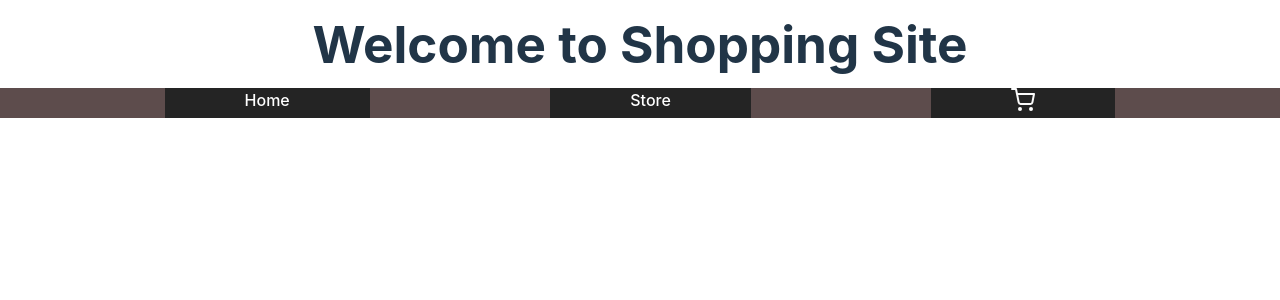
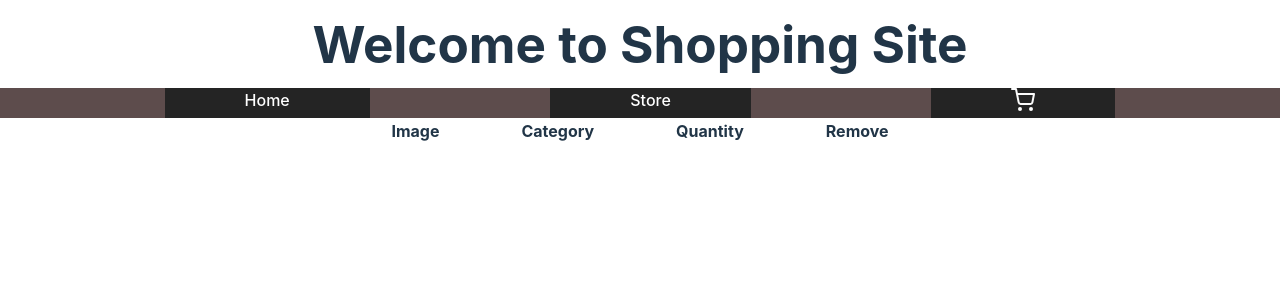
Before and after one commit to cakesandcarrots/shoppingcart, a React (Vite) app: page /Cart in a window 1280 px wide. Shown: the top 300 px of the page. Built offline with nearby package versions, Linux system fonts and the light colour scheme.

Commit message:
implemented the core functionality of the cart

```diff
--- a/src/App.jsx
+++ b/src/App.jsx
@@ -7,6 +7,23 @@ import Storepage from "./storepage/Storepage";
 import Cart from "./storepage/Cart";
 import "./App.css";
 function App() {
+
+
+  const [items, setItems] = useState([]);
+function handleclick(newitem){
+  console.log(newitem)
+  setItems([...items,newitem])
+}
+
+
+
+function delitem(delid){
+  const updateditems =  items.filter((item)=>item.id!=delid)
+   setItems(updateditems)
+ }
+
+
+
   return (
     <>
       <h1 className="Title">Welcome to Shopping Site</h1>
@@ -27,8 +44,8 @@ function App() {
       </nav>
       <Routes>
         <Route path="/Homepage" element={<Homepage></Homepage>}></Route>
-        <Route path="/Storepage" element={<Storepage></Storepage>}></Route>
-        <Route path="/Cart" element={<Cart></Cart>}></Route>
+        <Route path="/Storepage" element={<Storepage ordereditem={handleclick}></Storepage>}></Route>
+        <Route path="/Cart" element={<Cart delitemfunc={delitem} itemsarray = {items}  ></Cart>}></Route>
       </Routes>
     </>
   );
--- a/src/storepage/Cart.jsx
+++ b/src/storepage/Cart.jsx
@@ -1,7 +1,41 @@
-export default function Cart() {
+import './cart.css'
+
+
+export default function Cart({ delitemfunc, itemsarray }) {
+  console.log(itemsarray);
+
+  function handledelete(id) {
+    delitemfunc(id);
+  }
   return (
     <>
+      <table className="tabledata">
+        <thead>
+          <tr className='headers'>
+            <th>Image</th>
+            <th>Category</th>
+            <th>Quantity</th>
+            <th>Remove</th>
+          </tr>
+        </thead>
 
+        {itemsarray.map((item) => (
+          <tr className='rows'>
+            <td>
+              <img className="itemimage" src={item.image} alt="" />
+            </td>
+            <td>
+              <p>{item.category}</p>
+            </td>
+            <td>
+              <p>{item.quantity}</p>
+            </td>
+            <td>
+              <button onClick={() => handledelete(item.id)}>Delete</button>
+            </td>
+          </tr>
+        ))}
+      </table>
     </>
   );
 }
--- a/src/storepage/Storepage.jsx
+++ b/src/storepage/Storepage.jsx
@@ -1,23 +1,28 @@
 import { useEffect, useState } from "react";
-export default function Storepage() {
+import Cart from "./Cart";
+export default function Storepage({ ordereditem }) {
   const [products, setProduct] = useState([]);
   const [loading, setLoading] = useState(true);
-  const [quantity,setQuantity] = useState(0);
+  const [quantity, setQuantity] = useState(0);
   useEffect(() => {
     fetch("https://fakestoreapi.com/products")
       .then((res) => res.json())
       .then((json) => {
-        console.log(json);
         setProduct(json);
         setLoading(false);
       });
   }, []);
+
   if (loading) {
-    return <p>loading...</p>;
+    return <h1>Loading...</h1>;
   }
-function handleclick({}){
+  function handleclick(image) {
+    if (quantity > 0) {
+      image.quantity = quantity;
+      ordereditem(image);
+    }
+  }
 
-}
   return (
     <>
       <ul className="productWrapper">
@@ -25,10 +30,22 @@ function handleclick({}){
           <li className="perproduct" key={image.id}>
             <img className="cards" src={image.image} alt="" />
             <div className="inputwrapper">
-              <input className="inputfield" type="number" min="0" onChange={(e)=>{setQuantity(e.target.value)
-              console.log(image.category);
-              }} />
-              <button className="addtocart" onClick={handleclick}>Add to cart</button>
+              <input
+
+              key={image.id}
+                className="inputfield"
+                type="number"
+                min="1"
+                onChange={(e) => {
+                  setQuantity(e.target.value);
+                }}
+              />
+              <button className="addtocart" onClick={() => {handleclick(image)
+
+
+              }}>
+                Add to cart
+              </button>
             </div>
           </li>
         ))}
--- /dev/null
+++ b/src/storepage/cart.css
@@ -0,0 +1,30 @@
+.tabledata{
+    display: flex;
+    flex-direction: column;
+
+}
+
+.itemimage{
+    height: 10rem;
+    width: 10rem;
+
+}
+
+.headers{
+    height: 100%;
+    width: 100%;
+    display: flex;
+    justify-content: center;
+    gap: 5rem;
+}
+
+
+thead{
+    display: flex;
+}
+
+.rows{
+    display: flex;
+    justify-content: center;
+    gap: 2rem;
+}
```
